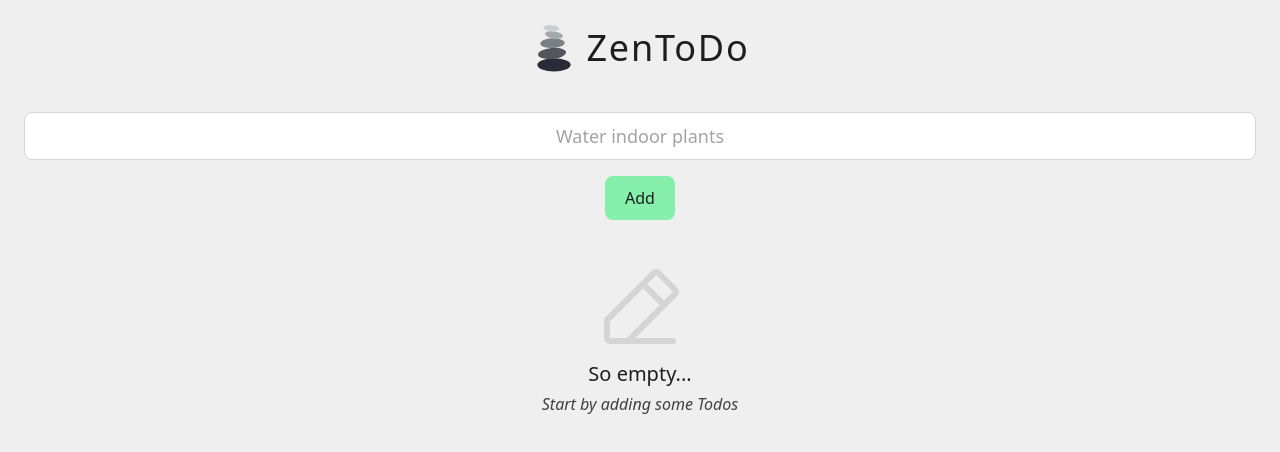
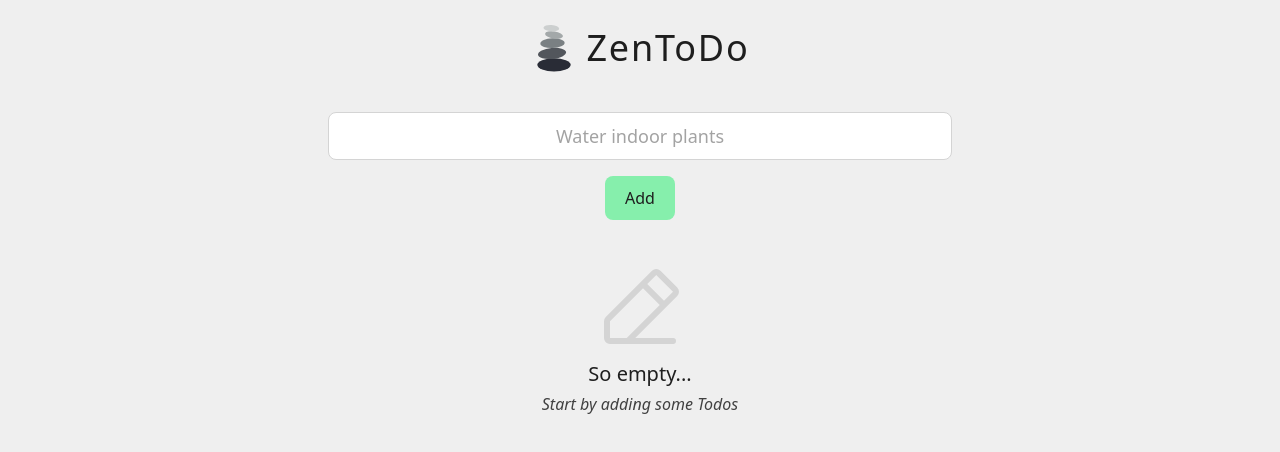
Before and after one commit to marekh19/zentodo, a React (Vite) app: page / in a window 1280 px wide. Shown: the top 452 px of the page. Built offline with nearby package versions, Linux system fonts and the light colour scheme.

Commit message:
feat: set max-w for desktop

```diff
--- a/src/App.tsx
+++ b/src/App.tsx
@@ -6,7 +6,7 @@ import { ZeroState } from './components/ZeroState'
 
 function App() {
   return (
-    <main className="relative min-h-screen p-6">
+    <main className="mx-auto min-h-screen max-w-2xl p-6">
       <Header className="mb-10" />
       <AddTodo className="mb-10" />
       <ZeroState className="mb-10" />
```
